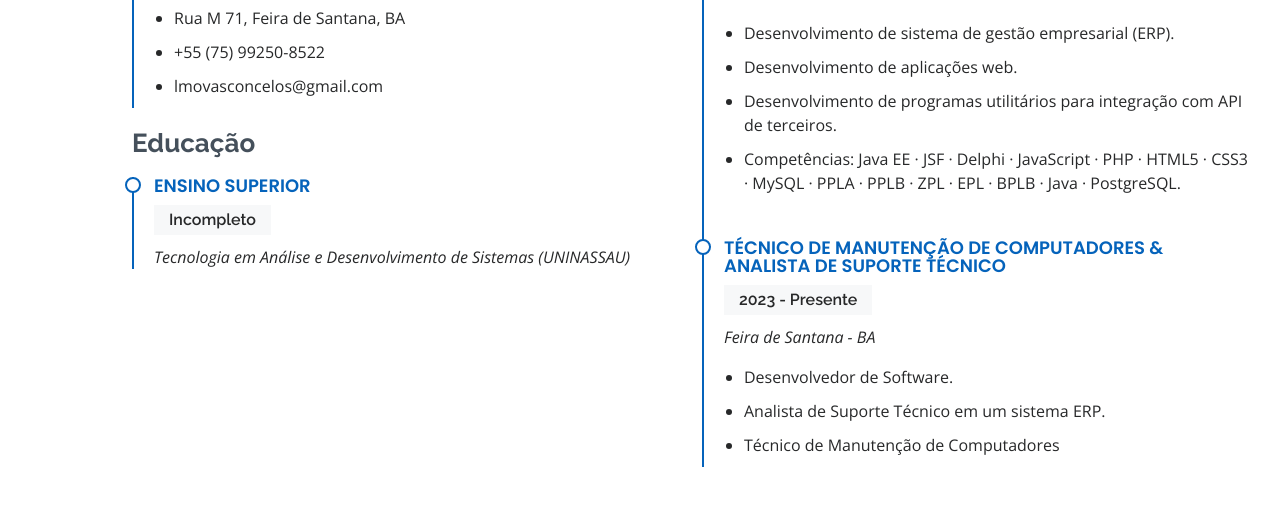
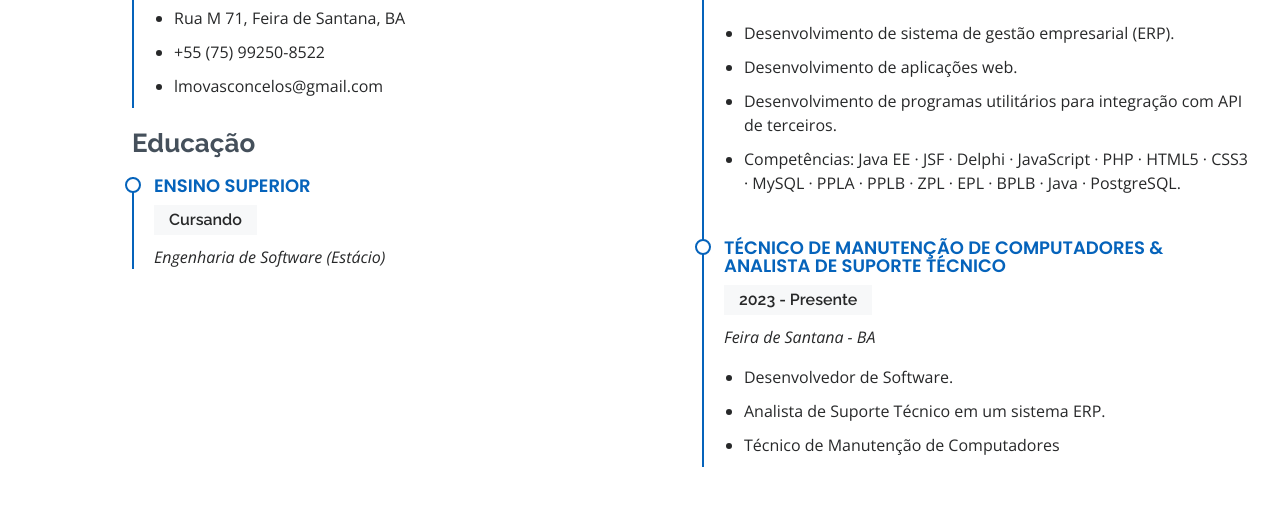
Before and after one commit to LMOVasconcelos/lmovasconcelos.github.io, a plain HTML site: page index.html in a window 1280 px wide. Shown: the part 1595-2100 px from the top of the page. Drawn offline with nearby package versions, Linux system fonts and the light colour scheme.

Commit message:
Update index.html

```diff
--- a/index.html
+++ b/index.html
@@ -113,8 +113,8 @@
             <h3 class="resume-title">Educação</h3>
             <div class="resume-item">
               <h4>Ensino Superior</h4>
-              <h5>Incompleto</h5>
-              <p><em>Tecnologia em Análise e Desenvolvimento de Sistemas (UNINASSAU)</em></p>
+              <h5>Cursando</h5>
+              <p><em>Engenharia de Software (Estácio)</em></p>
             </div>
           </div>
           <div class="col-lg-6">
```
